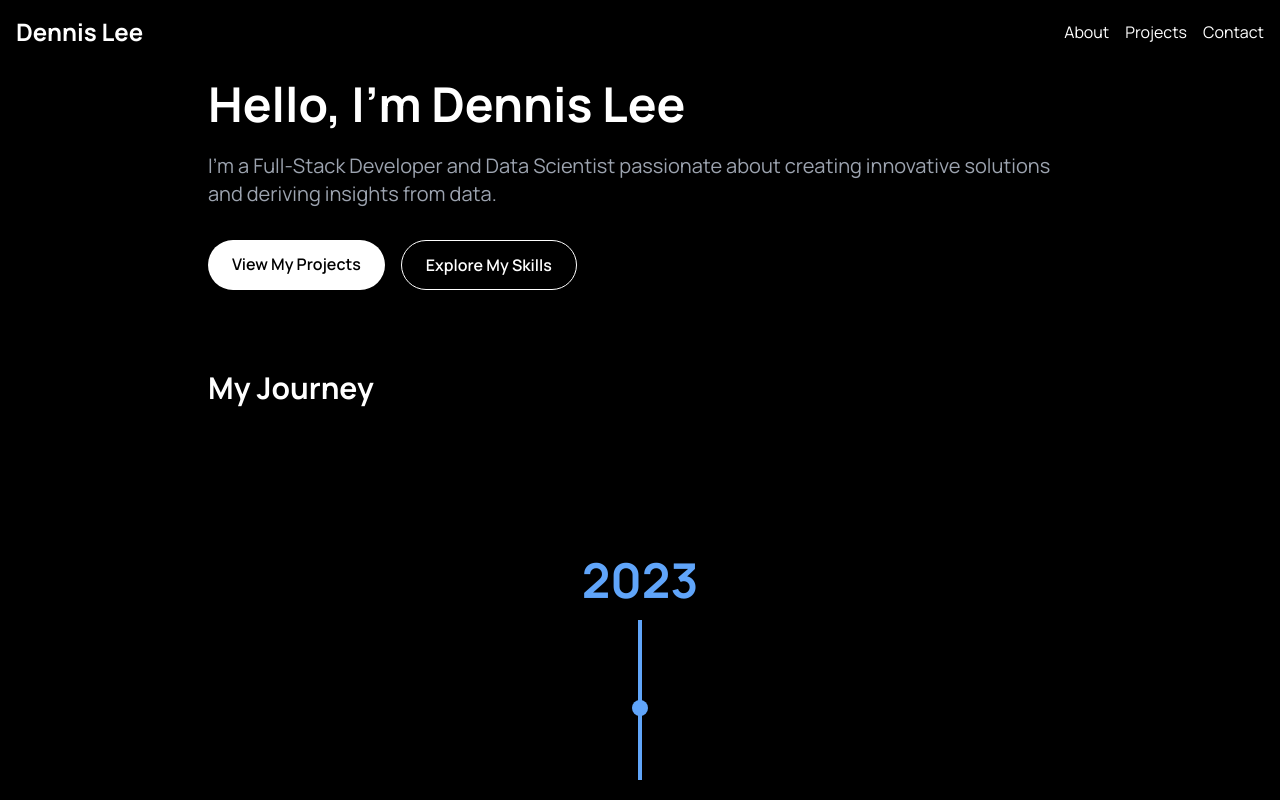
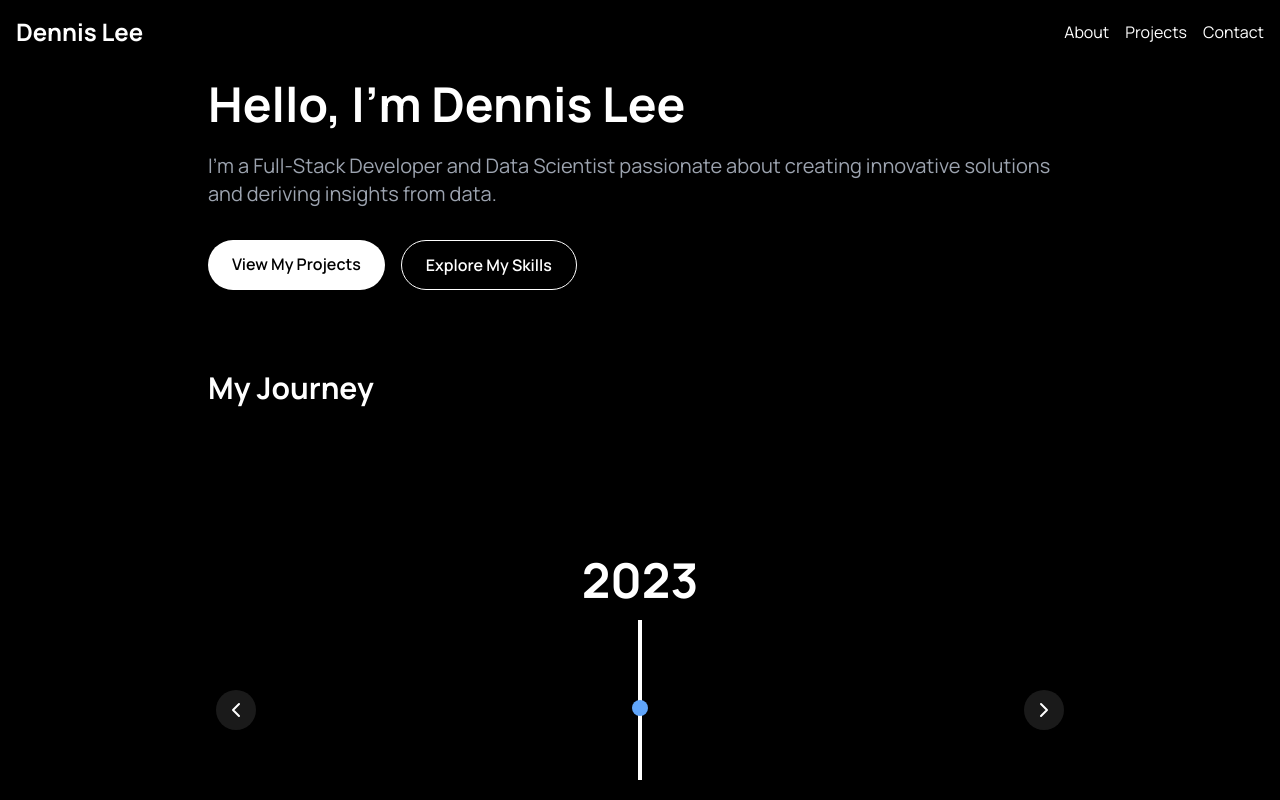
Before and after one commit to DennwsLee/Dennis-playground, a Next.js app: page / in a window 1280 px wide. Built offline with nearby package versions, Linux system fonts and the light colour scheme.

Commit message:
chaning next/previous to timeline navigation

```diff
--- a/app/(landing)/page.tsx
+++ b/app/(landing)/page.tsx
@@ -7,6 +7,7 @@ import ContactSection from '@/components/contact-section';
 import { useState } from 'react';
 import { motion } from 'framer-motion';
 import { Manrope } from 'next/font/google';
+import TimelineNavigation from '@/components/TimelineNavigation';
 
 const manrope = Manrope({ subsets: ['latin'] });
 
@@ -41,20 +42,10 @@ export default function Home() {
           <h2 className="text-3xl font-bold mb-6">My Journey</h2>
           <div className="relative h-[70vh]">
             <Timeline currentIndex={currentIndex} />
-            <div className="absolute bottom-10 left-1/2 transform -translate-x-1/2">
-              <button
-                className="bg-white text-black font-bold py-2 px-4 rounded-full mr-4 hover:bg-gray-200 transition duration-300"
-                onClick={() => setCurrentIndex(Math.max(0, currentIndex - 1))}
-              >
-                Previous
-              </button>
-              <button
-                className="bg-white text-black font-bold py-2 px-4 rounded-full hover:bg-gray-200 transition duration-300"
-                onClick={() => setCurrentIndex(Math.min(3, currentIndex + 1))}
-              >
-                Next
-              </button>
-            </div>
+            <TimelineNavigation
+              onPrev={() => setCurrentIndex(Math.max(0, currentIndex - 1))}
+              onNext={() => setCurrentIndex(Math.min(3, currentIndex + 1))}
+            />
           </div>
         </section>
 
--- a/components/Timeline.tsx
+++ b/components/Timeline.tsx
@@ -21,7 +21,7 @@ const Timeline: React.FC<TimelineProps> = ({ currentIndex }) => {
   const items = [
     {
       year: 2023,
-      title: "Researcher",
+      title: "Undergraduate Researcher",
       company: "Autonomous Connected Transportation Lab",
       description: [
         "Created predictive models using XGBoost, SHAP, PyTorch",
--- a/components/TimelineItem.tsx
+++ b/components/TimelineItem.tsx
@@ -18,8 +18,8 @@ const TimelineItem: React.FC<TimelineItemProps> = ({ year, title, company, descr
       onMouseLeave={() => setIsHovered(false)}
     >
       <div className={`flex flex-col items-center justify-center h-full transition-all duration-300 ${isHovered && isCentered ? 'w-1/3' : 'w-full'}`}>
-        <div className="text-5xl font-bold text-blue-400 mb-4">{year}</div>
-        <div className="h-40 w-1 bg-blue-400 relative">
+        <div className="text-5xl font-bold text-white mb-4">{year}</div>
+        <div className="h-40 w-1 bg-white relative">
           <div className={`absolute w-4 h-4 bg-blue-400 rounded-full left-1/2 transform -translate-x-1/2 transition-all duration-300 ${isHovered ? 'scale-150' : ''}`} style={{top: '50%'}}></div>
         </div>
         <div className="text-center mt-4">
--- a/components/TimelineNavigation.tsx
+++ b/components/TimelineNavigation.tsx
@@ -11,14 +11,14 @@ const TimelineNavigation: React.FC<TimelineNavigationProps> = ({ onPrev, onNext
     <>
       <button
         onClick={onPrev}
-        className="absolute left-4 top-1/2 transform -translate-y-1/2 bg-white/10 hover:bg-white/20 text-white p-2 rounded-full"
+        className="absolute left-2 top-1/2 transform -translate-y-1/2 bg-white/10 hover:bg-white/20 text-white p-2 rounded-full"
         aria-label="Previous"
       >
         <ChevronLeft size={24} />
       </button>
       <button
         onClick={onNext}
-        className="absolute right-4 top-1/2 transform -translate-y-1/2 bg-white/10 hover:bg-white/20 text-white p-2 rounded-full"
+        className="absolute right-2 top-1/2 transform -translate-y-1/2 bg-white/10 hover:bg-white/20 text-white p-2 rounded-full"
         aria-label="Next"
       >
         <ChevronRight size={24} />
```
